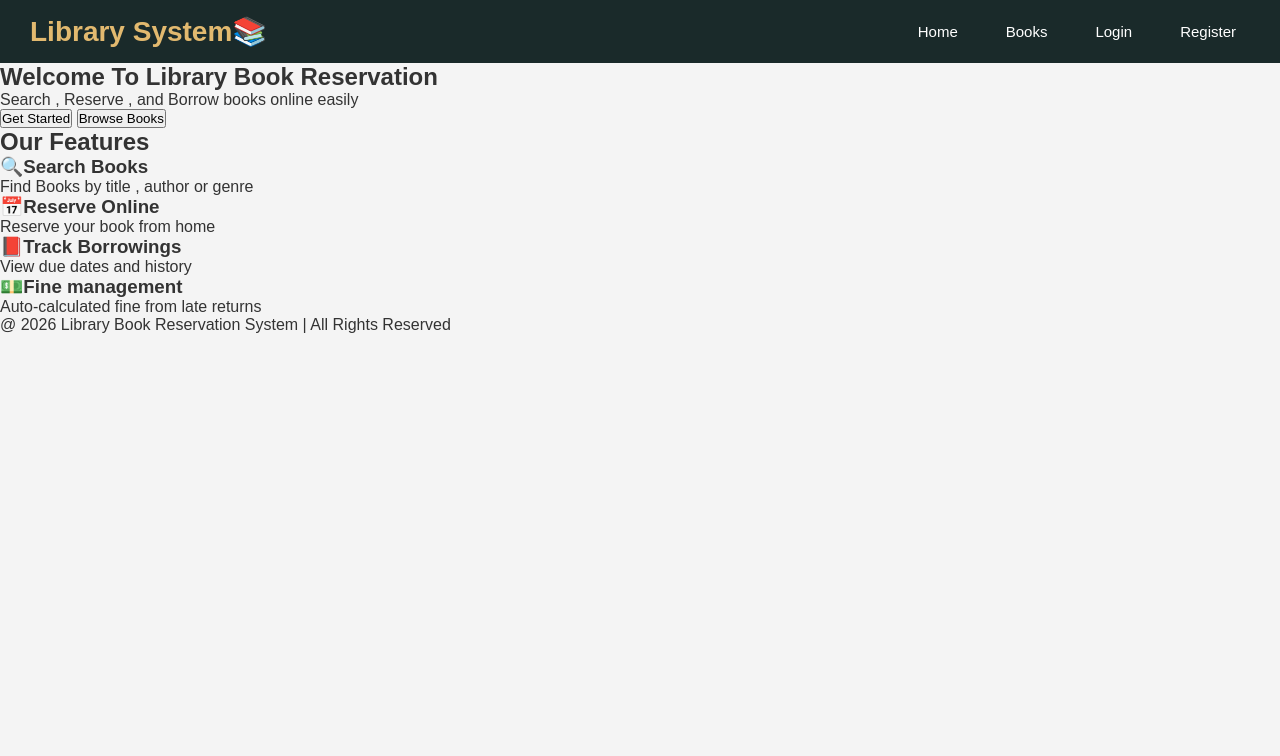
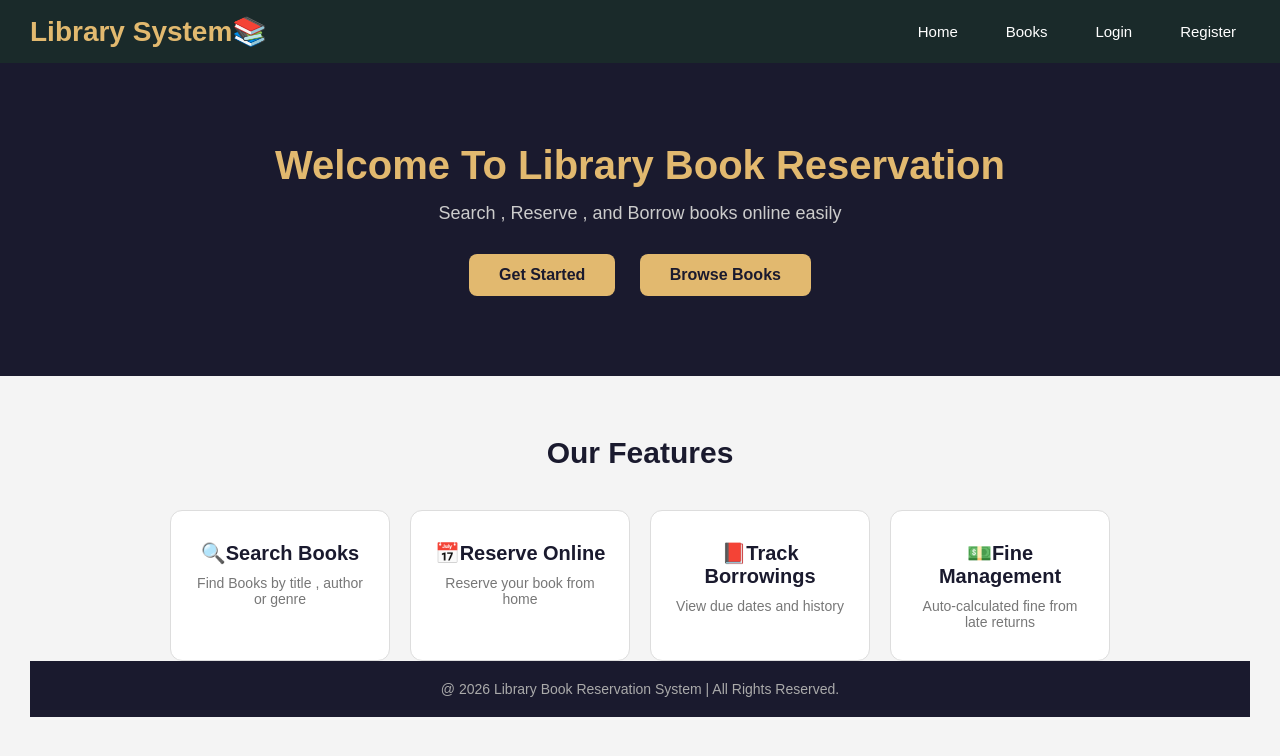
Before and after one commit to Sheeza74/Library-Book-reservation-system, a plain HTML site: page index.html in a window 1280 px wide. Drawn offline with Linux system fonts and the light colour scheme.

Commit message:
updated code

```diff
--- a/index.html
+++ b/index.html
@@ -47,15 +47,17 @@
                     </div>
 
                     <div class="feature-card">
-                        <h3>💵Fine management</h3>
+                        <h3>💵Fine Management</h3>
                         <p>Auto-calculated fine from late returns</p>
                     </div>
                 </div>
 
                 <footer>
-                    <p>@ 2026 Library Book Reservation System | All Rights Reserved</p>
+                    <p>@ 2026 Library Book Reservation System | All Rights Reserved.</p>
                 </footer>
             </section>
+
+
          </div>
     </body>
 </html>
--- a/style.css
+++ b/style.css
@@ -42,3 +42,92 @@ nav ul li a:hover {
     background-color: #e2b96f;
     color: #1a1a2e;
 }
+
+#mysection {
+    text-align: center;
+    padding: 80px 20px;
+    background-color: #1a1a2e;
+    color: white;
+}
+
+#mysection h2 {
+    font-size: 40px;
+    color: #e2b96f;
+    margin-bottom: 15px;
+}
+
+#mysection p {
+  font-size: 18px;
+  color: #cccccc;
+  margin-bottom: 30px;
+}
+
+#mysection button {
+    padding: 12px 30px;
+    font-size: 16px;
+    border: none;
+    border-radius: 8px;
+    margin: 0 10px;
+    cursor:pointer;
+    transition: background-color 0.3s;
+}
+
+#mysection button {
+  background-color: #e2b96f;
+  color: #1a1a2e;
+  font-weight: bold;
+}
+#mysection button:hover {
+  background-color: #f0d090;
+}
+
+#features-section {
+    padding:60px 30px;
+    text-align: center;
+    background-color: #f4f4f4;
+}
+
+#features-section h2 {
+    font-size: 30px;
+    color: #1a1a2e;
+    margin-bottom: 40px;
+}
+
+#core-features {
+    display: flex;
+    justify-content: center;
+    gap: 20px;
+    /* flex-wrap: wrap; */
+}
+
+.feature-card {
+    background-color: #ffffff;
+    border: 1px solid #dddddd;
+    border-radius: 12px;
+    padding: 30px 20px;
+    width: 220px;
+    transition: transform 0.3s , box-shadow 0.3s;
+}
+.feature-card:hover {
+  transform: translateY(-5px);
+  box-shadow: 0 8px 20px rgba(0, 0, 0, 0.1);
+  border-color: #e2b96f;
+}
+
+.feature-card h3 {
+  font-size: 20px;
+  color: #1a1a2e;
+  margin-bottom: 10px;
+}
+
+.feature-card p {
+  font-size: 14px;
+  color: #777777;
+}
+footer {
+    background-color: #1a1a2e;
+    color: #aaaaaa;
+    text-align: center;
+    padding: 20px;
+    font-size: 14px;
+}
```
